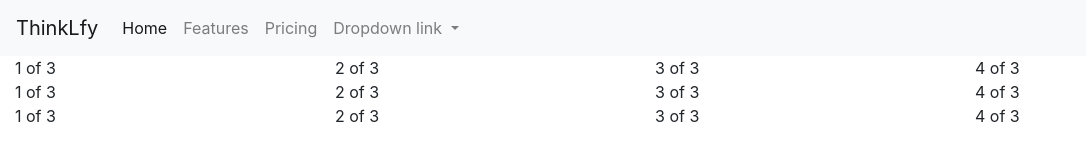
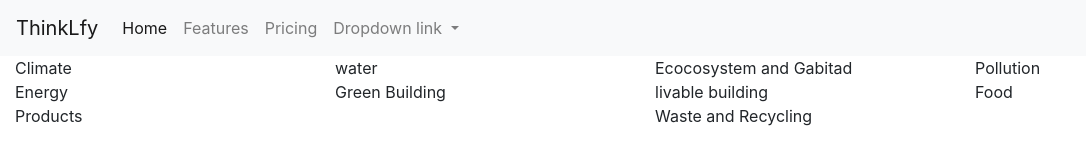
Before and after one commit to dannyceron94/ThinkLfy, a plain HTML site: page index.html in a window 1280 px wide. Shown: the whole page, without its empty margins (0-1086 px from the left). Drawn offline with nearby package versions, Linux system fonts and the light colour scheme.

Commit message:
Update index.html

```diff
--- a/index.html
+++ b/index.html
@@ -47,50 +47,45 @@
                                           <!--  row 1  -->
   <div class="row">
     <div class="col">
-      1 of 3
+      Climate
     </div>
     <div class="col">
-      2 of 3
+      water
     </div>
     <div class="col">
-      3 of 3
+     Ecocosystem and Gabitad
     </div>
     <div class="col">
-      4 of 3
+      Pollution
     </div>
   </div>
 
 
                                           <!--  row 2  -->
   <div class="row">
-        <div class="col">
-      1 of 3
+    <div class="col">
+      Energy
     </div>
     <div class="col">
-      2 of 3
+      Green Building
     </div>
     <div class="col">
-      3 of 3
+      livable building
     </div>
     <div class="col">
-      4 of 3
+      Food
     </div>
   </div>
 
                                           <!--  row 3  -->
   <div class="row">
-        <div class="col">
-      1 of 3
+    <div class="col">
+      Products
     </div>
     <div class="col">
-      2 of 3
+      Waste and Recycling
     </div>
-    <div class="col">
-      3 of 3
-    </div>
-    <div class="col">
-      4 of 3
-    </div>
+
   </div>
 
                                     <!--  end of rows  -->
```
